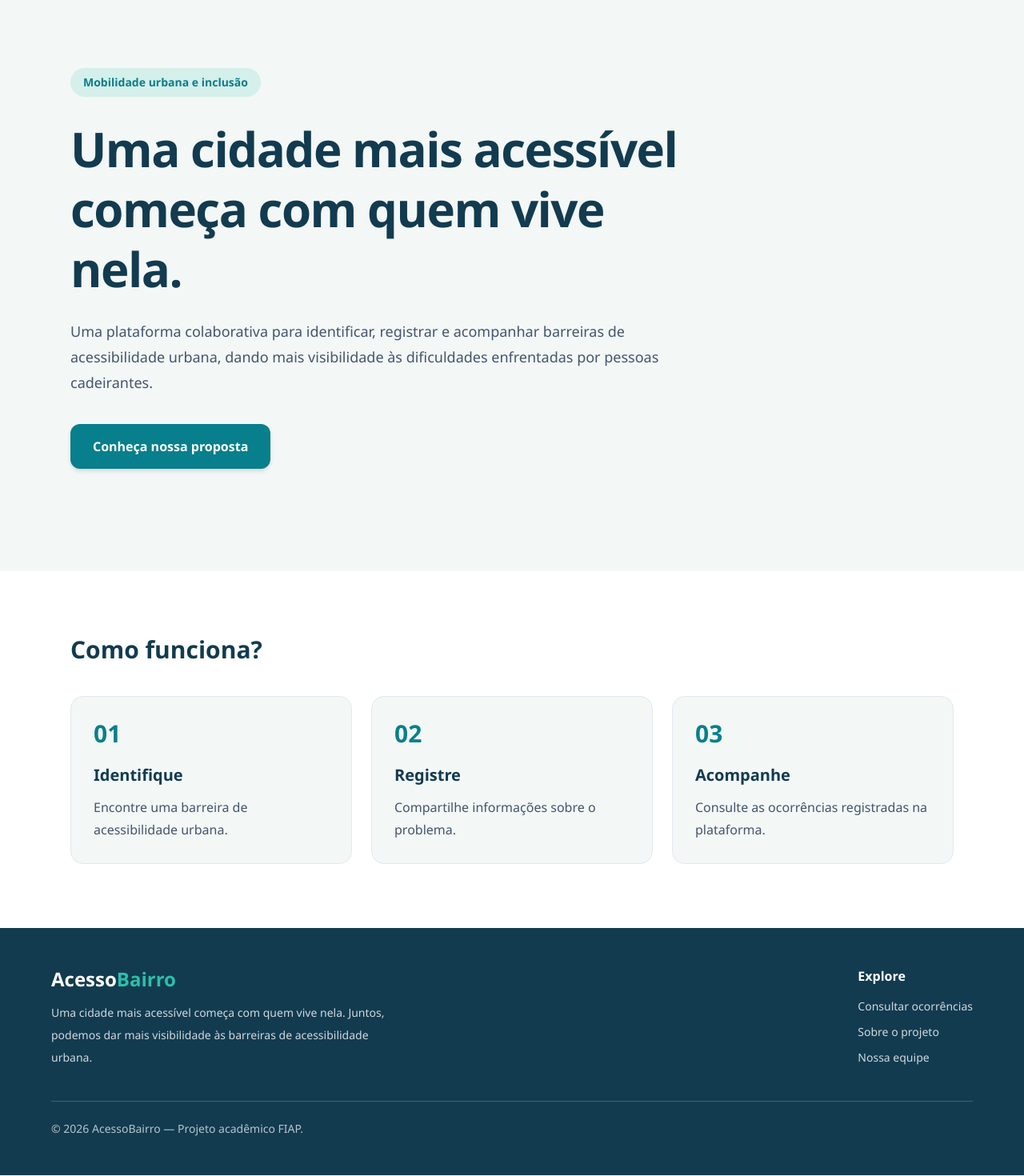
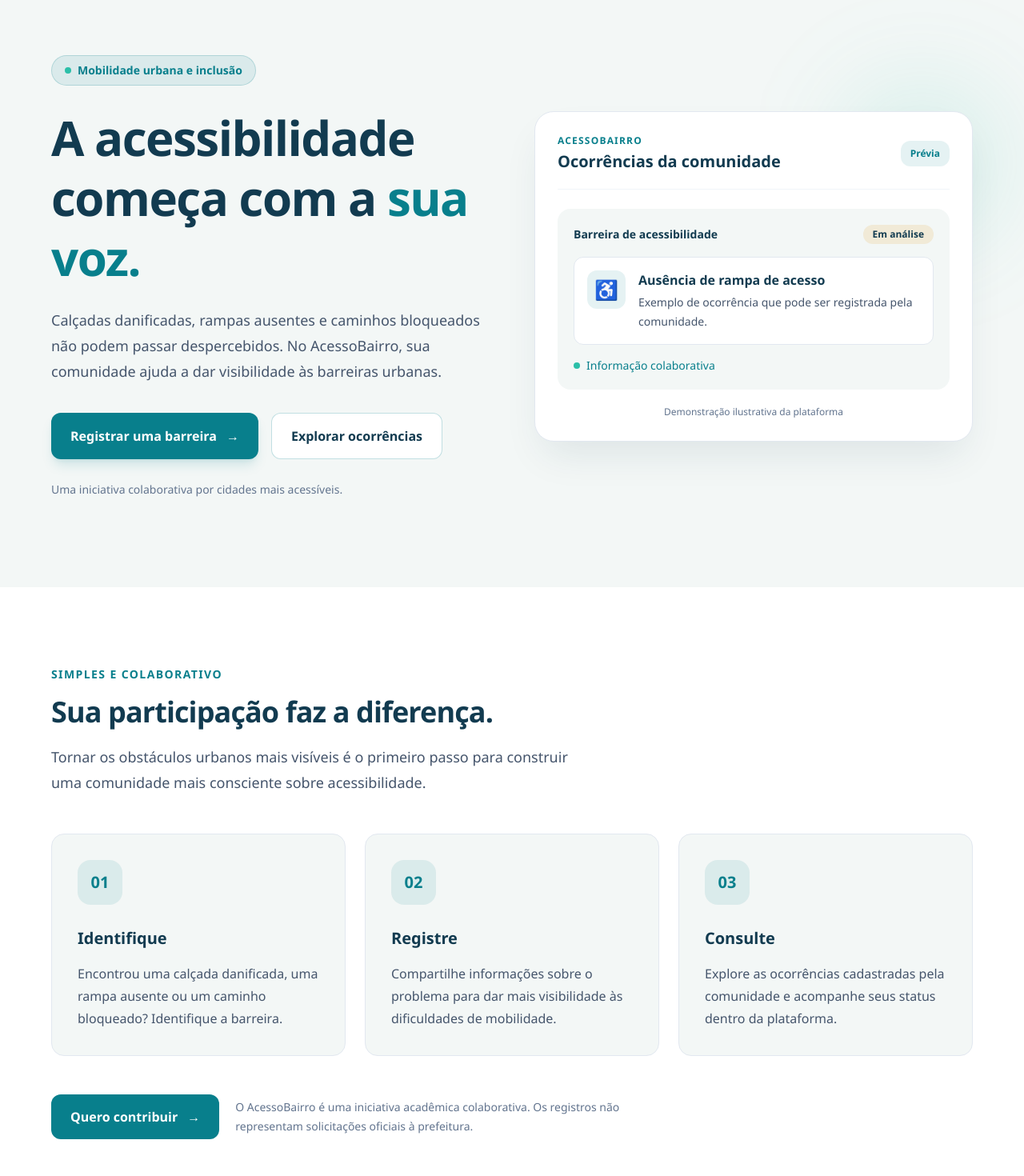
Before and after one commit to Caiomarqx/acessobairro, a React (Vite) app: page / in a window 1280 px wide. Shown: the part 120-1590 px from the top of the page at 80% size. Built offline with nearby package versions, Linux system fonts and the light colour scheme.

Commit message:
feat: moderniza home com hero e jornada de acessibilidade

```diff
--- a/src/pages/Home.tsx
+++ b/src/pages/Home.tsx
@@ -1,77 +1,197 @@
+import { Link } from 'react-router-dom'
 
 function Home() {
   return (
     <div className="min-h-screen bg-background">
 
       <main>
-        <section className="mx-auto max-w-6xl px-6 py-24 md:py-32">
-          <div className="max-w-3xl">
-            <span className="inline-block rounded-full bg-highlight/15 px-4 py-2 text-sm font-semibold text-secondary">
+
+<section className="relative overflow-hidden px-6 py-20 md:py-28">
+  <div className="mx-auto grid max-w-6xl items-center gap-14 lg:grid-cols-2">
+    <div>
+      <span className="inline-flex items-center gap-2 rounded-full border border-secondary/20 bg-secondary/10 px-4 py-2 text-sm font-semibold text-secondary">
+        <span className="h-2 w-2 rounded-full bg-highlight" />
         Mobilidade urbana e inclusão
       </span>
 
-            <h1 className="mt-7 text-4xl md:text-6xl font-bold tracking-tight leading-tight text-primary">
-              Uma cidade mais acessível começa com quem vive nela.
+      <h1 className="mt-7 text-4xl font-bold leading-tight tracking-tight text-primary md:text-5xl xl:text-6xl">
+        A acessibilidade começa com a
+        <span className="text-secondary"> sua voz.</span>
       </h1>
 
-            <p className="mt-6 text-lg leading-8 text-slate-600">
-              Uma plataforma colaborativa para identificar,
-              registrar e acompanhar barreiras de acessibilidade
-              urbana, dando mais visibilidade às dificuldades
-              enfrentadas por pessoas cadeirantes.
+      <p className="mt-6 max-w-xl text-lg leading-8 text-slate-600">
+        Calçadas danificadas, rampas ausentes e caminhos
+        bloqueados não podem passar despercebidos.
+        No AcessoBairro, sua comunidade ajuda a dar
+        visibilidade às barreiras urbanas.
       </p>
 
-            <a
-              href="#como-funciona"
-              className="mt-9 inline-flex rounded-xl bg-secondary px-7 py-4 font-semibold text-white shadow-md transition hover:bg-primary"
+      <div className="mt-9 flex flex-wrap gap-4">
+        <Link
+          to="/ocorrencias/nova"
+          className="inline-flex items-center justify-center rounded-xl bg-secondary px-6 py-4 font-semibold text-white shadow-lg shadow-secondary/15 transition hover:bg-primary"
         >
-              Conheça nossa proposta
-            </a>
+          Registrar uma barreira
+          <span className="ml-3" aria-hidden="true">→</span>
+        </Link>
+
+        <Link
+          to="/ocorrencias"
+          className="inline-flex items-center justify-center rounded-xl border border-secondary/25 bg-white px-6 py-4 font-semibold text-primary transition hover:border-secondary hover:bg-secondary/5"
+        >
+          Explorar ocorrências
+        </Link>
+      </div>
+
+      <p className="mt-7 text-sm text-slate-500">
+        Uma iniciativa colaborativa por cidades mais acessíveis.
+      </p>
+    </div>
+
+    <div className="relative">
+      <div className="absolute -right-8 -top-8 h-48 w-48 rounded-full bg-highlight/15 blur-3xl" />
+
+      <div className="relative rounded-3xl border border-slate-200 bg-white p-5 shadow-2xl shadow-primary/10 md:p-7">
+        <div className="flex items-center justify-between border-b border-slate-100 pb-5">
+          <div>
+            <p className="text-xs font-semibold uppercase tracking-widest text-secondary">
+              AcessoBairro
+            </p>
+            <h2 className="mt-1 text-xl font-bold text-primary">
+              Ocorrências da comunidade
+            </h2>
+          </div>
+
+          <span className="rounded-xl bg-secondary/10 px-3 py-2 text-xs font-semibold text-secondary">
+            Prévia
+          </span>
+        </div>
+
+        <div className="mt-6 rounded-2xl bg-background p-5">
+          <div className="mb-4 flex items-center justify-between gap-2">
+            <span className="text-sm font-semibold text-primary">
+              Barreira de acessibilidade
+            </span>
+            <span className="rounded-full bg-accent/20 px-3 py-1 text-xs font-semibold text-primary">
+              Em análise
+            </span>
+          </div>
+
+          <div className="rounded-xl border border-slate-200 bg-white p-4">
+            <div className="flex items-start gap-4">
+              <div className="flex h-12 w-12 shrink-0 items-center justify-center rounded-xl bg-secondary/10 text-2xl">
+                <span role="img" aria-label="Pessoa em cadeira de rodas">♿</span>
+              </div>
+              <div>
+                <h3 className="font-bold text-primary">
+                  Ausência de rampa de acesso
+                </h3>
+                <p className="mt-1 text-sm leading-6 text-slate-600">
+                  Exemplo de ocorrência que pode ser registrada
+                  pela comunidade.
+                </p>
+              </div>
+            </div>
+          </div>
+
+          <div className="mt-4 flex items-center gap-2 text-sm font-medium text-secondary">
+            <span className="h-2 w-2 rounded-full bg-highlight" />
+            Informação colaborativa
+          </div>
+        </div>
+
+        <p className="mt-5 text-center text-xs text-slate-500">
+          Demonstração ilustrativa da plataforma
+        </p>
+      </div>
+    </div>
   </div>
 </section>
 
-        <section id="como-funciona" className="bg-white py-20">
-          <div className="mx-auto max-w-6xl px-6">
-            <h2 className="text-3xl font-bold text-primary">
-              Como funciona?
+
+
+<section
+  id="como-funciona"
+  aria-labelledby="titulo-como-funciona"
+  className="bg-white px-6 py-24"
+>
+  <div className="mx-auto max-w-6xl">
+    <div className="max-w-2xl">
+      <span className="text-sm font-bold uppercase tracking-widest text-secondary">
+        Simples e colaborativo
+      </span>
+
+      <h2
+        id="titulo-como-funciona"
+        className="mt-4 text-3xl font-bold tracking-tight text-primary md:text-4xl"
+      >
+        Sua participação faz a diferença.
       </h2>
 
-            <div className="mt-10 grid gap-6 md:grid-cols-3">
+      <p className="mt-5 text-lg leading-8 text-slate-600">
+        Tornar os obstáculos urbanos mais visíveis é o primeiro
+        passo para construir uma comunidade mais consciente
+        sobre acessibilidade.
+      </p>
+    </div>
+
+    <ol className="mt-12 grid gap-6 md:grid-cols-3">
       {[
         {
-                  number: "01",
-                  title: "Identifique",
-                  description: "Encontre uma barreira de acessibilidade urbana.",
+          numero: '01',
+          titulo: 'Identifique',
+          descricao:
+            'Encontrou uma calçada danificada, uma rampa ausente ou um caminho bloqueado? Identifique a barreira.',
         },
         {
-                  number: "02",
-                  title: "Registre",
-                  description: "Compartilhe informações sobre o problema.",
+          numero: '02',
+          titulo: 'Registre',
+          descricao:
+            'Compartilhe informações sobre o problema para dar mais visibilidade às dificuldades de mobilidade.',
         },
         {
-                  number: "03",
-                  title: "Acompanhe",
-                  description: "Consulte as ocorrências registradas na plataforma.",
+          numero: '03',
+          titulo: 'Consulte',
+          descricao:
+            'Explore as ocorrências cadastradas pela comunidade e acompanhe seus status dentro da plataforma.',
         },
-              ].map((item) => (
-                <div
-                  key={item.number}
-                  className="rounded-2xl border border-slate-200 bg-background p-7"
+      ].map((passo) => (
+        <li
+          key={passo.numero}
+          className="group rounded-2xl border border-slate-200 bg-background p-8 transition-all duration-300 hover:-translate-y-1 hover:border-secondary/30 hover:shadow-lg"
         >
-                  <span className="text-3xl font-bold text-secondary">
-                    {item.number}
-                  </span>
-                  <h3 className="mt-5 text-xl font-bold text-primary">
-                    {item.title}
+          <div className="flex h-14 w-14 items-center justify-center rounded-2xl bg-secondary/10 text-xl font-bold text-secondary">
+            {passo.numero}
+          </div>
+
+          <h3 className="mt-7 text-xl font-bold text-primary">
+            {passo.titulo}
           </h3>
-                  <p className="mt-3 text-slate-600 leading-7">
-                    {item.description}
+
+          <p className="mt-4 leading-7 text-slate-600">
+            {passo.descricao}
           </p>
-                </div>
+        </li>
       ))}
+    </ol>
+
+    <div className="mt-12 flex flex-wrap items-center gap-5">
+      <Link
+        to="/ocorrencias/nova"
+        className="inline-flex items-center justify-center rounded-xl bg-secondary px-6 py-4 font-semibold text-white transition hover:bg-primary"
+      >
+        Quero contribuir
+        <span className="ml-3" aria-hidden="true">→</span>
+      </Link>
+
+      <p className="max-w-lg text-sm leading-6 text-slate-500">
+        O AcessoBairro é uma iniciativa acadêmica colaborativa.
+        Os registros não representam solicitações oficiais à prefeitura.
+      </p>
     </div>
   </div>
 </section>
+
       </main>
     </div>
   );
```
Lines whose indentation alone changed are shown as unchanged.
